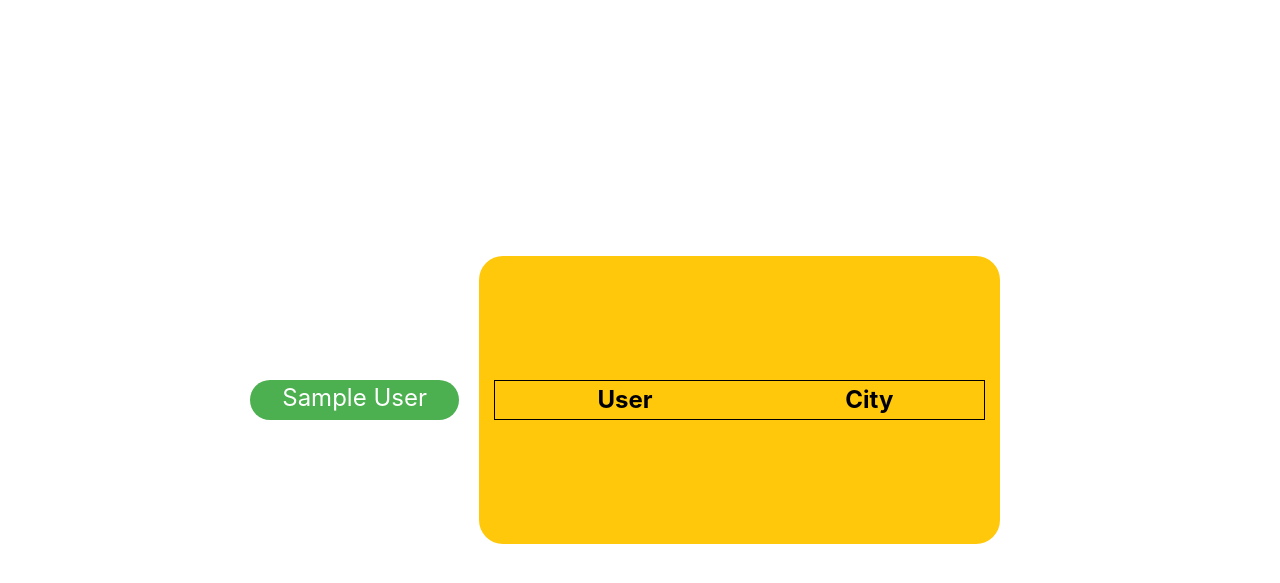
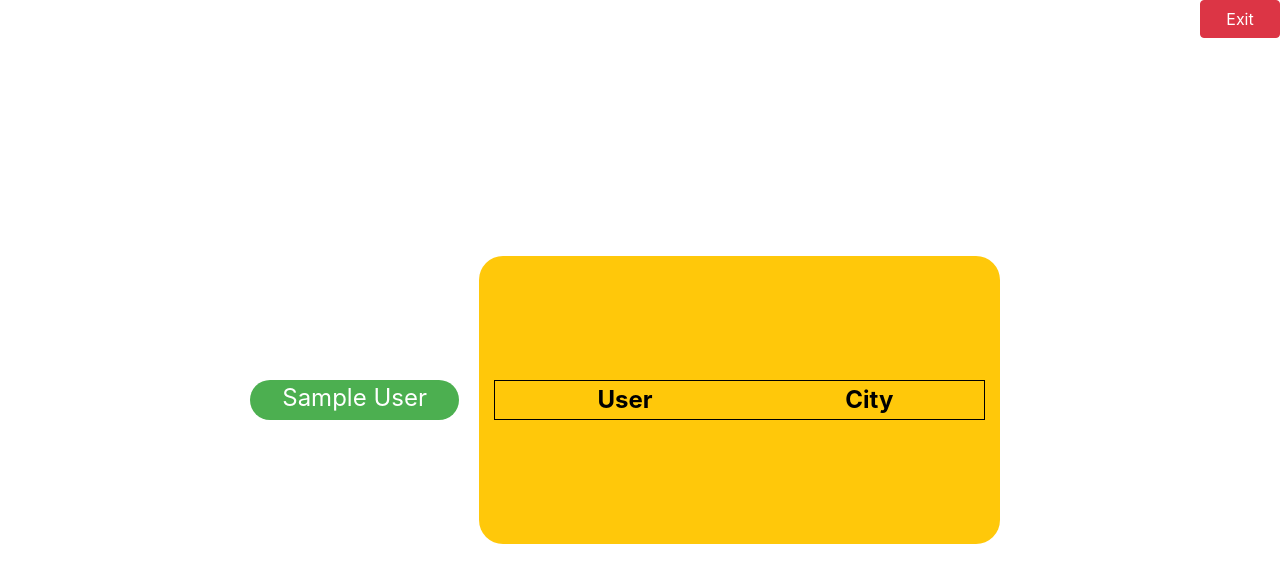
Before and after one commit to dmkulazhenko/VK-authorization, a Flask app: page / in a window 1280 px wide. Shown: the top 583 px of the page. Run offline with Flask 2, Linux system fonts and the light colour scheme; the visitor is signed in with stand-in values (Sample User, id 1); data comes from the database, SQL or seed files in the repository; data that the repository does not hold is empty; some libraries are stand-ins or nearby versions.

Commit message:
Added exit button

```diff
--- a/app/static/css/index.css
+++ b/app/static/css/index.css
@@ -38,3 +38,13 @@ html, body {
     width: 100%;
     border: 1px solid black;
 }
+
+button {
+    display: flex;
+    position: absolute;
+    top: 0;
+    right: 0;
+    color: white;
+    border-radius: 7em;
+    width: 5em;
+}
--- a/app/templates/index.html
+++ b/app/templates/index.html
@@ -38,6 +38,9 @@
                 </tbody>
             </table>
         </div>
+        <div class="btn-exit">
+            <button onclick="window.location.href='/logout'" type="button" class="btn btn-danger">Exit</button>
+        </div>
     </div>
 </div>
 </body>
```
